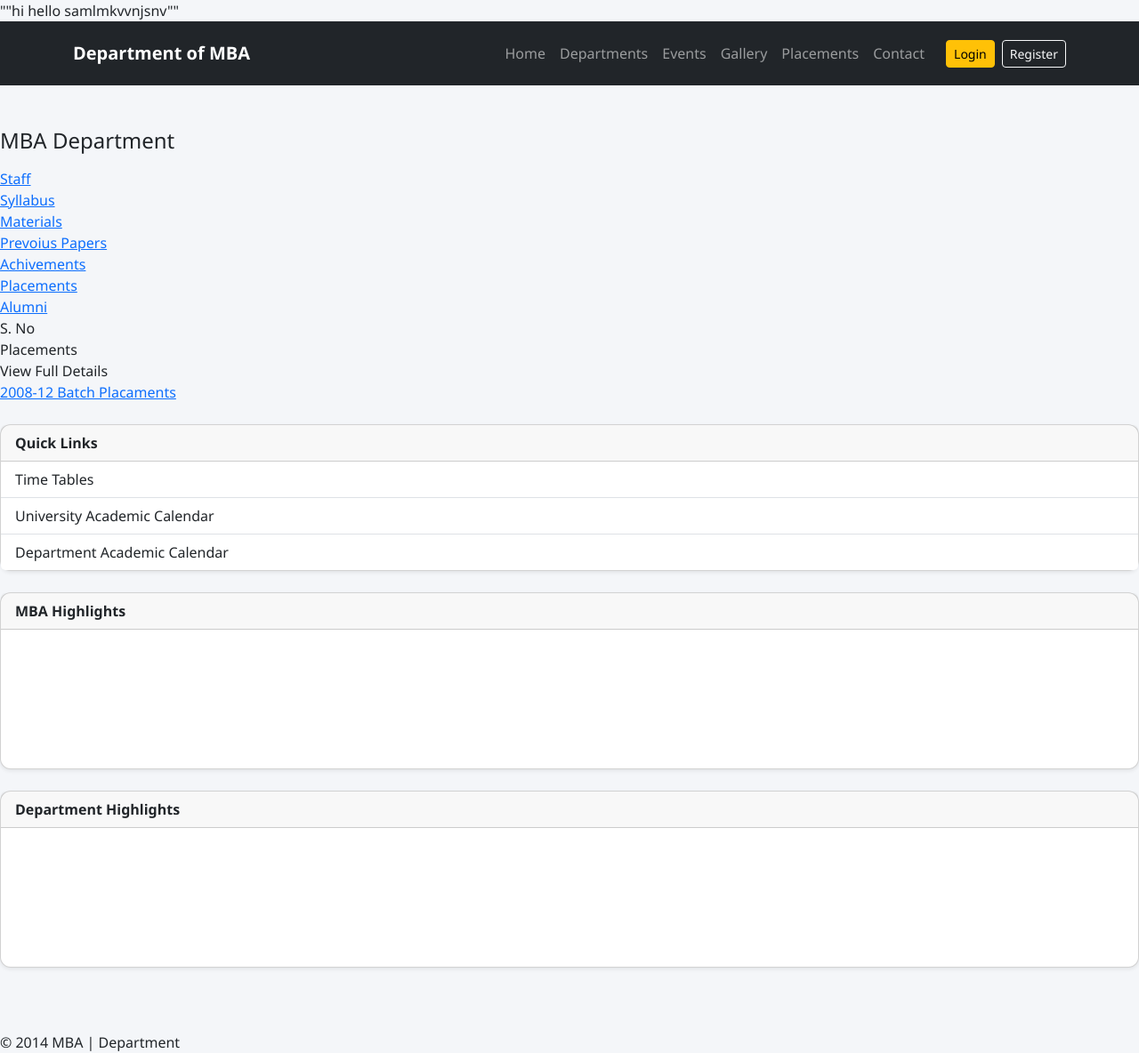
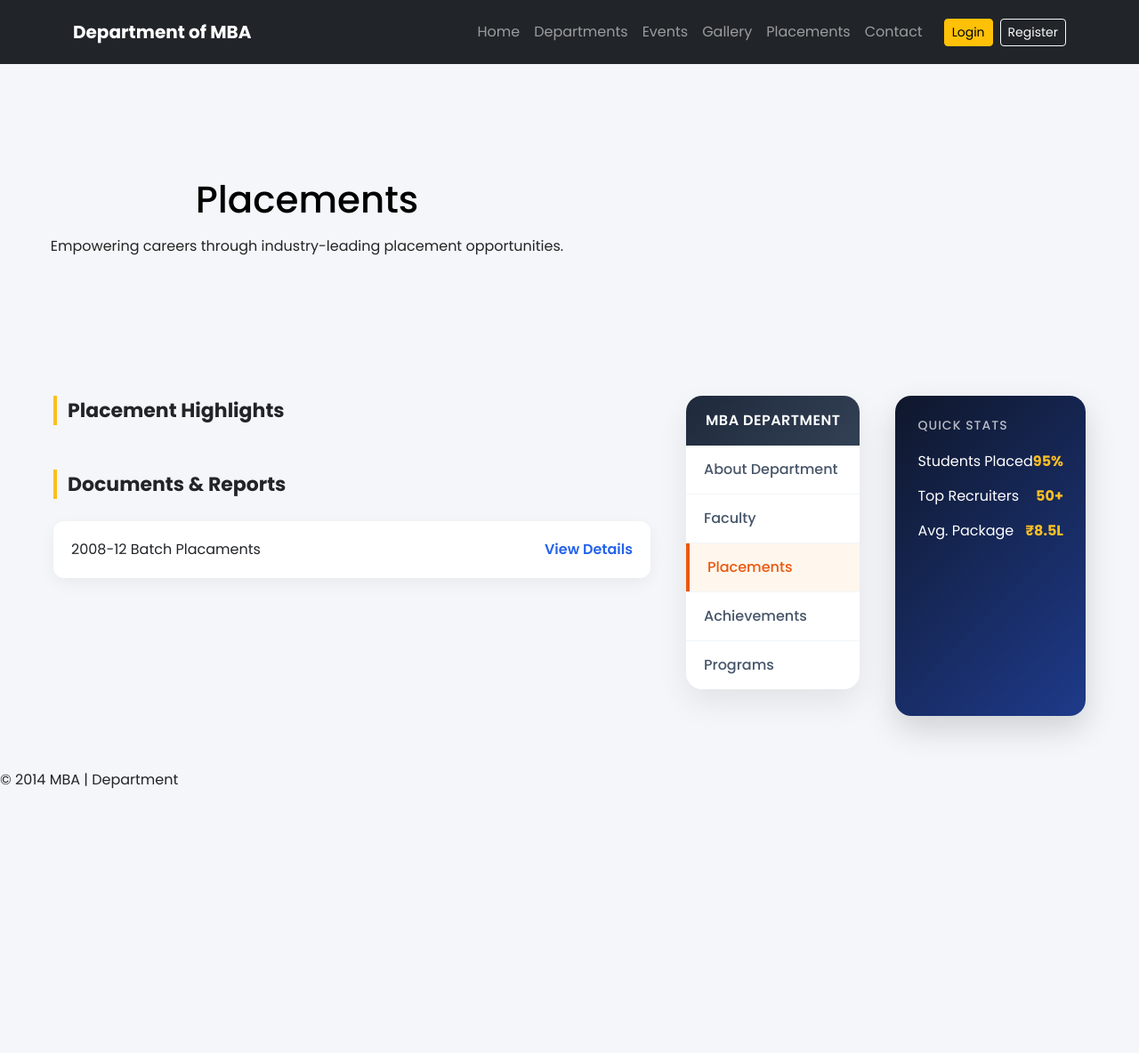
Before and after one commit to sami758600/Department, a PHP site: page /anu/placements.php in a window 1280 px wide. Shown: the whole page at 89% size. After the commit the page ends 887 px from the top, so only its background shows below. Run offline with PHP 8.4, Linux system fonts and the light colour scheme; data comes from the database, SQL or seed files in the repository.

Commit message:
placement_php

```diff
--- a/placements.php
+++ b/placements.php
@@ -1,116 +1,114 @@
-""hi hello samlmkvvnjsnv""
-
-
+<?php
+	include_once('header.php');
+?>
+<link rel="stylesheet" href="styles/placements.css">
 <?php
 
-	include_once('header.php');
+require_once("libraries/functions.class.php");
 
-   require_once("libraries/functions.class.php") ;
-
-   $fcObj	= new DataFunctions();
+$fcObj = new DataFunctions();
 
 $tbPlacements = TB_PLACEMENTS;
 
-   $cat_id		 = NON_DOCUMENT;
+$cat_id = NON_DOCUMENT;
+$placements = $fcObj->getPlacements($tbPlacements, $cat_id);
+$placementsCnt = sizeof($placements);
 
-   $placements	 = $fcObj->getPlacements( $tbPlacements, $cat_id );
-
-   $placementsCnt	 = sizeof($placements);
-
-   $cat_id		 = DOCUMENT;
-
-   $placementDocs	 = $fcObj->getPlacements( $tbPlacements, $cat_id );
-
+$cat_id = DOCUMENT;
+$placementDocs = $fcObj->getPlacements($tbPlacements, $cat_id);
 $placementDocsCnt = sizeof($placementDocs);
 
 ?>
- <div class="box1">
-        <div class="wrapper">
-          <article class="col1">
-				<div id="index_cont">
-				<div id="content">
-				<div class="post">
-						<span class="alignCenter">
-							<h4>MBA Department </h4>
-						</span>
-						<p>
 
-						</p>
-					</div>
-					<div id='content_left' class='content_left'>
-						<?php
-							include_once('departleftnav.php');
-						?>
-					</div>
-					<div id='content_right' class='content_right'>
-						<div class="comteeMem">
-							<div class="committeeTitle">
-								<div class='sno'>
-									S. No
-								</div>
-								<div  class="achievemnts">
-									Placements
-								</div>
-							</div>
-							<?php
+<!-- ================= HERO SECTION ================= -->
 
-								for($i=0; $i< $placementsCnt; $i++){
-
-							?>
-									<div class="usersDetHeader">
-										<div class='sno'>
-										<?php
-											echo $i+1;
-										?>
-										</div>
-										<div  class="achievemnts">
-											<?php
-												echo $placements[$i]['placement_desc'];
-											?>
+<div class="placement-hero">
+    <div class="hero-content">
+        <h1>Placements</h1>
+        <p>Empowering careers through industry-leading placement opportunities.</p>
     </div>
 </div>
 
-									<br class="clearfix" />
-							<?php
-								}
+<!-- ================= MAIN CONTENT ================= -->
+
+<div class="placement-container">
+
+    <!-- LEFT CONTENT -->
+    <div class="placement-left">
+
+        <!-- Placement Highlights -->
+        <div class="section-title">Placement Highlights</div>
+
+        <div class="placements-list">
+
+            <?php for($i=0; $i<$placementsCnt; $i++){ ?>
+                <div class="placement-card">
+                    <div class="placement-number">
+                        <?php echo str_pad($i+1, 2, "0", STR_PAD_LEFT); ?>
+                    </div>
+                    <div class="placement-text">
+                        <?php echo $placements[$i]['placement_desc']; ?>
+                    </div>
+                </div>
+            <?php } ?>
+
+        </div>
+
+        <!-- Documents Section -->
+        <div class="section-title" style="margin-top:50px;">Documents & Reports</div>
+
+        <div class="documents-list">
+            <?php for($i=0; $i<$placementDocsCnt; $i++){
+
+                $placementDoc = $placementDocs[$i]['placement_desc'];
+                $placeDocs = explode('$$',$placementDoc);
             ?>
+                <div class="document-card">
+                    <div class="document-title">
+                        <?php echo $placeDocs[0]; ?>
                     </div>
-							<div class="comteeMem">
-							<?php
-								for($i=0; $i< $placementDocsCnt; $i++){
-
-									$placementDoc	= $placementDocs[$i]['placement_desc'];
-
-									$placeDocs		= explode('$$',$placementDoc);
-							?>
-									<div class="committeeTitle">
-										<div class='eventCandName'>
-											View Full Details
-										</div>
-										<div  class="eventCandClass">
+                    <div class="document-link">
                         <a href="<?php echo '../uploads/placements/'.$placeDocs[1]; ?>" target="_blank">
-												<?php
-													echo $placeDocs[0];
-												?>
+                            View Details
                         </a>
                     </div>
                 </div>
-							<?php
-								}
-							?>
+            <?php } ?>
+        </div>
+
+    </div>
+
+    <div class="sidebar-card">
+    <h4>MBA DEPARTMENT</h4>
+    <ul>
+        <li><a href="#">About Department</a></li>
+        <li><a href="#">Faculty</a></li>
+        <li class="active"><a href="#">Placements</a></li>
+        <li><a href="#">Achievements</a></li>
+        <li><a href="#">Programs</a></li>
+    </ul>
+</div>
+
+<div class="quick-stats">
+    <h5>QUICK STATS</h5>
+
+    <div class="stat-row">
+        <div>Students Placed</div>
+        <span>95%</span>
+    </div>
+
+    <div class="stat-row">
+        <div>Top Recruiters</div>
+        <span>50+</span>
+    </div>
+
+    <div class="stat-row">
+        <div>Avg. Package</div>
+        <span>₹8.5L</span>
     </div>
 </div>
-					<br class="clearfix" />
+
+
 </div>
-					</article>
-					<article class="col2 pad_left2">
-					<?php
-						include_once('sidebar.php');
-					?>
-					</article>
-</div>
-</div>
-</section>
-<?php
-	include_once('footer.php');
-?>
+
+<?php include_once('footer.php'); ?>
```
Lines whose indentation alone changed are shown as unchanged.
